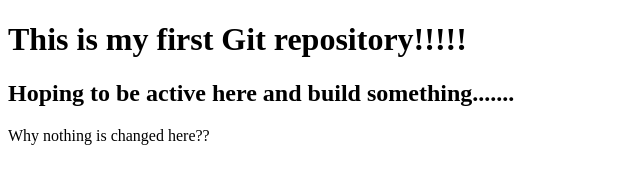
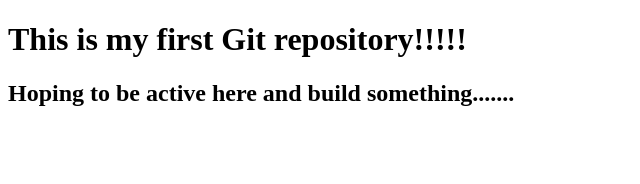
Before and after one commit to haykar0/testProject, a plain HTML site: page index.html in a window 1280 px wide. Shown: the whole page, without its empty margins (0-640 px from the left). Drawn offline with Linux system fonts and the light colour scheme.

Commit message:
Removed a statement......

```diff
--- a/index.html
+++ b/index.html
@@ -8,6 +8,5 @@
 <body>
     <h1>This is my first Git repository!!!!!</h1>
     <h2>Hoping to be active here and build something.......</h2>
-    Why nothing is changed here??
 </body>
 </html>
```
